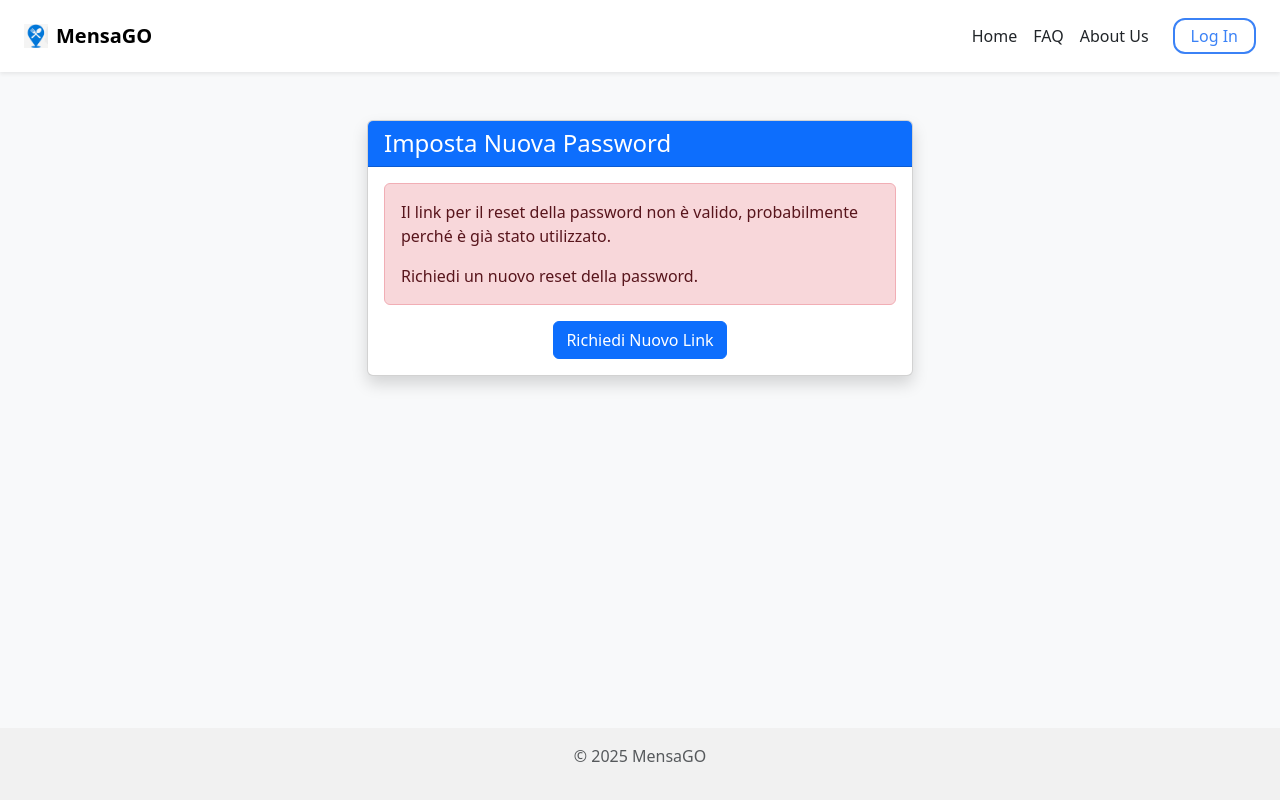
After one commit to Nikappa57/MensaGo, a Django app: page /profile/reset/1/1/ in a window 1280 px wide. The commit adds this page. Run offline with Django 5.2, Linux system fonts and the light colour scheme.

Commit message:
Add password reset and navbar with logo in base

```diff
--- a/src/apps/core/urls.py
+++ b/src/apps/core/urls.py
@@ -1,4 +1,5 @@
 from django.urls import path
+from django.contrib.auth import views as auth_views
 
 from .view import (accreditation, accreditation_pay, homepage, preferences,
                    profile_home, register, login_view, logout_view)
@@ -9,9 +10,25 @@ urlpatterns = [
 	path("profile/registration/", register, name="register"),
 	path("profile/login/", login_view, name="login"),
 	path("profile/logout/", logout_view, name="logout"),
+	path("profile/password_reset/",
+         auth_views.PasswordResetView.as_view(),
+         name="password_reset"),
+    path("profile/password_reset/done/",
+         auth_views.PasswordResetDoneView.as_view(),
+         name="password_reset_done"),
+    path("profile/reset/<uidb64>/<token>/",
+         auth_views.PasswordResetConfirmView.as_view(),
+         name="password_reset_confirm"),
+    path("profile/reset/done/",
+         auth_views.PasswordResetCompleteView.as_view(),
+         name="password_reset_complete"),
+
     path("profile/preferences/", preferences, name="preferences"),
     path("profile/accreditation/", accreditation, name="accreditation"),
     path("profile/accreditation/pay/",
          accreditation_pay,
          name="accreditation_pay"),
+
+    # Password reset URLs
+
 ]
--- a/src/frontend/templates/base.html
+++ b/src/frontend/templates/base.html
@@ -1,3 +1,4 @@
+{% load static %}
 <!DOCTYPE html>
 <html lang="en">
 <head>
@@ -35,28 +36,60 @@
             padding: 1rem 0;
             background-color: #f1f1f1;
         }
+
+        .login-btn {
+            border: 2px solid #3b82f6; /* bootstrap blue-600 */
+            color: #3b82f6;
+            border-radius: 0.75rem;
+            transition: background-color 0.3s;
+        }
+        .login-btn:hover {
+            background-color: #e0edff;
+        }
+
+        .profile-btn {
+            border: 2px solid #3b82f6; /* bootstrap blue-600 */
+            color: #3b82f6;
+            border-radius: 0.75rem;
+            transition: background-color 0.3s;
+        }
+        .profile-btn:hover {
+            background-color: #e0edff;
+        }
     </style>
 </head>
 <body>
     <!-- Navbar -->
-    <nav class="navbar navbar-expand-lg navbar-dark bg-primary">
-        <div class="container">
-            <a class="navbar-brand" href="{% url 'home' %}">MensaGO</a>
+    <nav class="navbar navbar-expand-lg bg-white shadow-sm py-3">
+        <div class="container-fluid px-4">
+            <!-- Logo + Scritta Mensa GO -->
+            <a class="navbar-brand d-flex align-items-center" href="{% url 'home' %}">
+                <img src="{% static 'imgs/logo.png' %}" alt="Logo" width="24" height="24" class="me-2" />
+                <span class="fw-semibold fs-5">MensaGO</span>
+            </a>
+
+            <!-- Roba per mobile (Non so se ha senso TODO:Verificare) -->
             <button class="navbar-toggler" type="button" data-bs-toggle="collapse" data-bs-target="#navbarNav"
                 aria-controls="navbarNav" aria-expanded="false" aria-label="Toggle navigation">
                 <span class="navbar-toggler-icon"></span>
             </button>
-            <div class="collapse navbar-collapse" id="navbarNav">
-                <ul class="navbar-nav me-auto">
+
+            <!-- link alle pagine -->
+            <div class="collapse navbar-collapse justify-content-end" id="navbarNav">
+                <ul class="navbar-nav align-items-center">
                     <li class="nav-item">
-                        <a class="nav-link" href="{% url 'home' %}">Home</a>
+                        <a class="nav-link text-dark" href="{% url 'home' %}">Home</a>
                     </li>
-                    <!-- Add more navbar items as needed -->
-                </ul>
-                <ul class="navbar-nav">
+                    <li class="nav-item">
+                        <a class="nav-link text-dark" href="#">FAQ</a>
+                    </li>
+                    <li class="nav-item">
+                        <a class="nav-link text-dark" href="#">About Us</a>
+                    </li>
+
                     {% if user.is_authenticated %}
-                    <li class="nav-item dropdown">
-                        <a class="nav-link dropdown-toggle" href="#" id="navbarDropdown" role="button"
+                    <li class="nav-item dropdown ms-3">
+                        <a class="nav-link dropdown-toggle profile-btn px-3 py-1" href="#" id="navbarDropdown" role="button"
                             data-bs-toggle="dropdown" aria-expanded="false">
                             {{ user.first_name }} {{ user.last_name }}
                         </a>
@@ -76,11 +109,8 @@
                         </ul>
                     </li>
                     {% else %}
-                    <li class="nav-item">
-                        <a class="nav-link" href="{% url 'login' %}">Login</a>
-                    </li>
-                    <li class="nav-item">
-                        <a class="nav-link" href="{% url 'register' %}">Register</a>
+                    <li class="nav-item ms-3">
+                        <a class="btn login-btn px-3 py-1" href="{% url 'login' %}">Log In</a>
                     </li>
                     {% endif %}
                 </ul>
@@ -96,7 +126,7 @@
     <!-- Footer -->
     <footer class="text-center text-muted">
         <div class="container">
-            <p>© {% now "Y" %} MensaGO - SmartCanteen</p>
+            <p>© {% now "Y" %} MensaGO</p>
         </div>
     </footer>
 
--- a/src/frontend/templates/profile/login.html
+++ b/src/frontend/templates/profile/login.html
@@ -50,7 +50,7 @@
                 </div>
                 <div class="card-footer text-center">
                     <div class="mb-2">Don't have an account? <a href="{% url 'register' %}">Register</a></div>
-
+                    <div>Password dimenticata? <a href="{% url 'password_reset' %}">Ripristinala qui</a></div>
                 </div>
             </div>
         </div>
--- /dev/null
+++ b/src/frontend/templates/registration/password_reset_confirm.html
@@ -0,0 +1,73 @@
+{% extends 'base.html' %}
+
+{% block title %}Imposta Nuova Password - MensaGO{% endblock %}
+
+{% block content %}
+<div class="container mt-5">
+    <div class="row justify-content-center">
+        <div class="col-md-6">
+            <div class="card shadow">
+                <div class="card-header bg-primary text-white">
+                    <h4 class="mb-0">Imposta Nuova Password</h4>
+                </div>
+                <div class="card-body">
+                    {% if validlink %}
+                        <p class="mb-4">Inserisci la nuova password due volte per confermarla.</p>
+                        <form method="POST">
+                            {% csrf_token %}
+
+                            {% if form.new_password1.errors %}
+                            <div class="alert alert-danger">
+                                {% for error in form.new_password1.errors %}
+                                <p>{{ error }}</p>
+                                {% endfor %}
+                            </div>
+                            {% endif %}
+
+                            <div class="form-group mb-3">
+                                <label for="id_new_password1">Nuova password</label>
+                                <input type="password" name="new_password1" class="form-control {% if form.new_password1.errors %}is-invalid{% endif %}"
+                                    id="id_new_password1" required>
+                                <small class="form-text text-muted">
+                                    <ul>
+                                        <li>La password non può essere troppo simile alle tue informazioni personali.</li>
+                                        <li>La password deve contenere almeno 8 caratteri.</li>
+                                        <li>La password non può essere una password comunemente utilizzata.</li>
+                                        <li>La password non può contenere solo numeri.</li>
+                                    </ul>
+                                </small>
+                            </div>
+
+                            {% if form.new_password2.errors %}
+                            <div class="alert alert-danger">
+                                {% for error in form.new_password2.errors %}
+                                <p>{{ error }}</p>
+                                {% endfor %}
+                            </div>
+                            {% endif %}
+
+                            <div class="form-group mb-4">
+                                <label for="id_new_password2">Conferma nuova password</label>
+                                <input type="password" name="new_password2" class="form-control {% if form.new_password2.errors %}is-invalid{% endif %}"
+                                    id="id_new_password2" required>
+                            </div>
+
+                            <div class="d-grid gap-2">
+                                <button type="submit" class="btn btn-primary btn-block">Imposta Nuova Password</button>
+                            </div>
+                        </form>
+                    {% else %}
+                        <div class="alert alert-danger">
+                            <p>Il link per il reset della password non è valido, probabilmente perché è già stato utilizzato.</p>
+                            <p class="mb-0">Richiedi un nuovo reset della password.</p>
+                        </div>
+                        <div class="text-center mt-3">
+                            <a href="{% url 'password_reset' %}" class="btn btn-primary">Richiedi Nuovo Link</a>
+                        </div>
+                    {% endif %}
+                </div>
+            </div>
+        </div>
+    </div>
+</div>
+{% endblock %}
```
Also changed, not shown: src/config/settings.py (+16 -0 lines), src/frontend/templates/registration/password_reset_complete.html (added, +25 -0 lines), src/frontend/templates/registration/password_reset_done.html (added, +26 -0 lines), src/frontend/templates/registration/password_reset_form.html (added, +44 -0 lines), src/frontend/static/imgs/logo.png (added).
